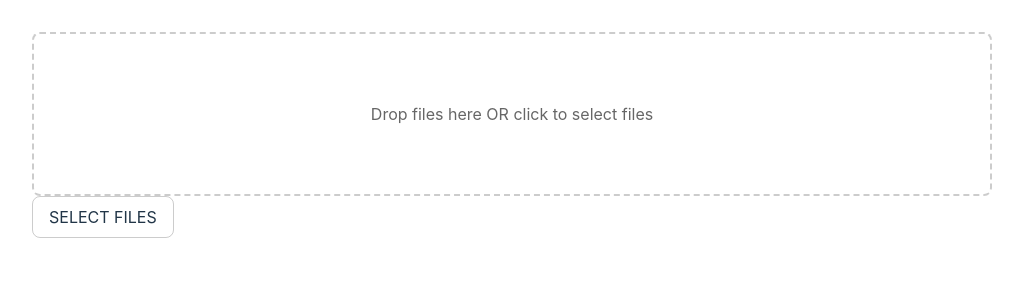
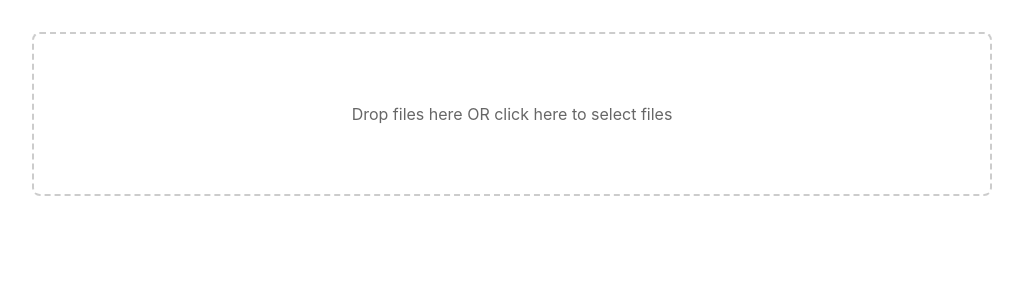
Before and after one commit to myuon/literate-spork, a React (Vite) app in the folder web/: page / in a window 1280 px wide. Shown: the top 300 px of the page, without its empty margins (128-1151 px from the left). Built offline with nearby package versions, Linux system fonts and the light colour scheme.

Commit message:
refactor: DropArea and SelectFiles

```diff
--- a/web/src/App.tsx
+++ b/web/src/App.tsx
@@ -1,28 +1,16 @@
 import "./App.css";
 import { css } from "@emotion/react";
-import { useRef, useState } from "react";
+import { PropsWithChildren, useRef, useState } from "react";
 
-const DropArea = ({ onChange }: { onChange: () => void }) => {
+const DropArea = ({
+  onDrop,
+  children,
+}: PropsWithChildren<{ onDrop: (files: FileList) => void }>) => {
   const [isDragging, setIsDragging] = useState(false);
-  const inputRef = useRef<HTMLInputElement>(null);
 
   return (
     <>
-      <input
-        type="file"
-        multiple
-        accept="image/*"
-        css={css`
-          display: none;
-        `}
-        ref={inputRef}
-        onChange={() => {
-          onChange();
-        }}
-      />
       <div
-        role="button"
-        tabIndex={0}
         data-dragging={isDragging}
         css={[
           css`
@@ -40,12 +28,6 @@ const DropArea = ({ onChange }: { onChange: () => void }) => {
             }
           `,
         ]}
-        onClick={() => {
-          inputRef.current?.click();
-        }}
-        onKeyDown={() => {
-          inputRef.current?.click();
-        }}
         onDragOver={(event) => {
           event.preventDefault();
           setIsDragging(true);
@@ -57,12 +39,52 @@ const DropArea = ({ onChange }: { onChange: () => void }) => {
         onDrop={(event) => {
           event.preventDefault();
           setIsDragging(false);
-          onChange();
+          onDrop(event.dataTransfer.files);
         }}
       >
-        Drop files here OR click to select files
+        {children}
       </div>
     </>
+  );
+};
+
+const SelectFiles = ({ onChange }: { onChange: (files: File[]) => void }) => {
+  const inputRef = useRef<HTMLInputElement>(null);
+
+  return (
+    <div
+      role="button"
+      tabIndex={0}
+      onClick={() => {
+        inputRef.current?.click();
+      }}
+      onKeyDown={() => {
+        inputRef.current?.click();
+      }}
+    >
+      <input
+        type="file"
+        multiple
+        accept="image/*"
+        css={css`
+          display: none;
+        `}
+        ref={inputRef}
+        onChange={(event) => {
+          event.preventDefault();
+          onChange(Array.from(event.currentTarget.files ?? []));
+        }}
+      />
+      <DropArea
+        onDrop={(files) => {
+          onChange(
+            Array.from(files).filter((f) => f.type.startsWith("image/"))
+          );
+        }}
+      >
+        Drop files here OR click here to select files
+      </DropArea>
+    </div>
   );
 };
 
@@ -80,23 +102,11 @@ const styles = {
 function App() {
   return (
     <div className="App">
-      <DropArea
-        onChange={() => {
-          console.log("change");
+      <SelectFiles
+        onChange={(files) => {
+          console.log(files);
         }}
       />
-      <button
-        css={[
-          styles.resetButton,
-          css`
-            padding: 8px 16px;
-            border: 1px solid rgba(0, 0, 0, 0.2);
-            border-radius: 8px;
-          `,
-        ]}
-      >
-        SELECT FILES
-      </button>
     </div>
   );
 }
```
